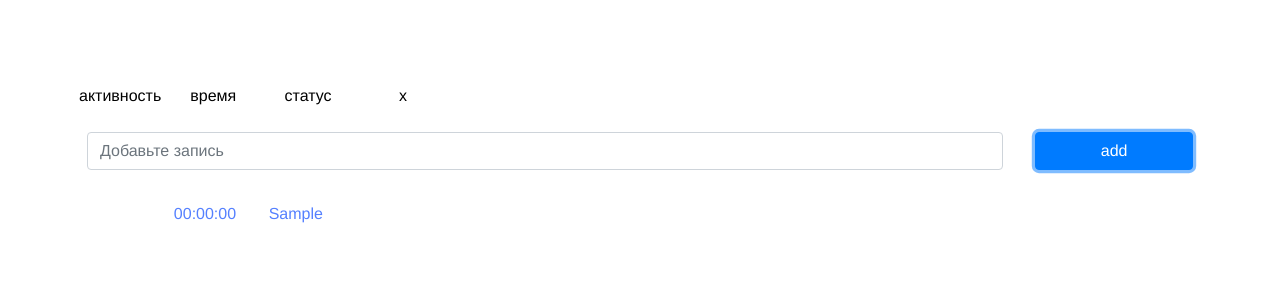
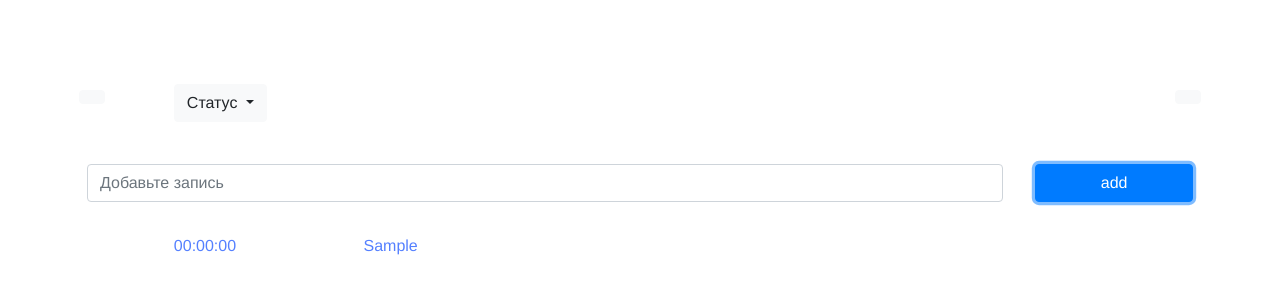
Before and after one commit to tymiles003/todo, a Vue app: page /#/ in a window 1280 px wide. Both pictures are taken after typing "Sample" into the empty fields and a click on the button "add". Shown: the top 300 px of the page. Built offline with nearby package versions, Linux system fonts and the light colour scheme.

Commit message:
сортировка

```diff
--- /dev/null
+++ b/src/components/SortDuration.vue
@@ -0,0 +1,55 @@
+<template>
+  <div class="btn btn-light" @click="handlerButton" :title="titleComputed">
+    <font-awesome-icon :icon="['far', 'clock']" />
+    <span style="opacity:0;"><font-awesome-icon v-if="showStatus===0" :icon="['fas', 'caret-up']" /></span>
+    <font-awesome-icon v-if="showStatus===1" :icon="['fas', 'caret-up']" />
+    <font-awesome-icon v-if="showStatus===2" :icon="['fas', 'caret-down']" />
+  </div>
+</template>
+
+<script>
+
+// -----other:
+import helper from '@/components/lib/todoHelpers';
+
+// -----fontAwesome:
+import FontAwesomeIcon from '@fortawesome/vue-fontawesome';
+import faSolid from '@fortawesome/fontawesome-free-solid';
+import faRegular from '@fortawesome/fontawesome-free-regular';
+import brands from '@fortawesome/fontawesome-free-brands';
+
+export default {
+  name: 'SortDuration',
+  data () {
+    return {
+      showStatus: 0,
+      maxStatus: 2
+    };
+  },
+  created () { },
+  directives: { },
+  methods: {
+    handlerButton () {
+      this.showStatus++;
+      if(this.showStatus > this.maxStatus){
+        this.showStatus = 0;
+      }
+      this.$emit('sort', this.showStatus);
+    }
+  },
+  computed: {
+    titleComputed (){
+      const sw0 = 'Отсортировать по продолжительности';
+      const sw1 = 'Отсортировано по продолжительности в порядке возрастания';
+      const sw2 = 'Отсортировано по продолжительности в порядке убывания';
+      return this.showStatus === 0?sw0:this.showStatus === 1?sw1:this.showStatus === 2?sw2:sw0;
+    }
+  },
+  components: {
+    FontAwesomeIcon,
+    faSolid,
+    faRegular,
+    brands
+  }
+};
+</script>
--- /dev/null
+++ b/src/components/SortReset.vue
@@ -0,0 +1,46 @@
+<template>
+  <div class="btn btn-light" @click="handlerButton" title="Сбросить фильтры">
+    <font-awesome-icon :icon="['fas', 'undo']" />
+  </div>
+</template>
+
+<script>
+
+// -----other:
+import helper from '@/components/lib/todoHelpers';
+
+// -----fontAwesome:
+import FontAwesomeIcon from '@fortawesome/vue-fontawesome';
+import faSolid from '@fortawesome/fontawesome-free-solid';
+import faRegular from '@fortawesome/fontawesome-free-regular';
+import brands from '@fortawesome/fontawesome-free-brands';
+
+export default {
+  name: 'SortDuration',
+  data () {
+    return {
+      showStatus: 0,
+      maxStatus: 2
+    };
+  },
+  created () { },
+  directives: { },
+  methods: {
+    handlerButton () {
+      this.showStatus++;
+      if(this.showStatus > this.maxStatus){
+        this.showStatus = 0;
+      }
+      this.$emit('sort', this.showStatus);
+    }
+  },
+  computed: {
+  },
+  components: {
+    FontAwesomeIcon,
+    faSolid,
+    faRegular,
+    brands
+  }
+};
+</script>
--- /dev/null
+++ b/src/components/SortSelectStatus.vue
@@ -0,0 +1,48 @@
+<template>
+  <div class="dropdown" title="сортировка по статусу">
+    <button class="btn btn-light dropdown-toggle" type="button" id="myDropdown" data-toggle="dropdown" aria-haspopup="true" aria-expanded="false">
+      {{label}}
+    </button>
+    <div class="dropdown-menu" aria-labelledby="myDropdown">
+      <a
+        v-for="value in values"
+        class="dropdown-item"
+        @click="selectValue"
+        href="#">{{value}}</a>
+    </div>
+  </div>
+</template>
+
+<script>
+
+// -----other:
+import helper from '@/components/lib/todoHelpers';
+
+
+
+export default {
+  name: 'SortSelectStatus',
+  data () {
+    return {
+      values: [
+        'All',
+        'Pending',
+        'Paused',
+        'Done'
+      ],
+      label: 'Статус'
+    };
+  },
+  created () { },
+  directives: { },
+  methods: {
+    selectValue (e) {
+      this.label = e.toElement.innerText;
+      this.$emit('sort', e.toElement.innerText);
+    }
+  },
+  computed: {
+  },
+  components: { }
+};
+</script>
--- a/src/components/Todo.vue
+++ b/src/components/Todo.vue
@@ -77,11 +77,11 @@ export default {
     sortByDefault () {
       this.todoList = this.$store.getters.all;
     },
-    sortByStatus () {
-      this.todoList = this.$store.getters.doneTodos;
+    sortByStatus (status) {
+      this.todoList = this.$store.getters.statusSort(status);
     },
-    sortByTime () {
-      this.todoList = this.$store.getters.timeSort;
+    sortByTime (intSortFlag) {
+      this.todoList = this.$store.getters.timeSort(intSortFlag);
     },
     addTodo (newText) {
       const trimmedText = newText.trim();
--- a/src/components/TodoItem.vue
+++ b/src/components/TodoItem.vue
@@ -13,11 +13,11 @@
       <font-awesome-icon icon="pause" />
   </div>
   <div
-    class="todo-item-time col-sm-3 col-md-2 col-lg-1 text-left pr-2 pl-2 pt-3">
+    class="todo-item-time col-sm-3 col-md-2 col-lg-2 text-left pr-2 pl-2 pt-3">
       {{todo.time.pastTime.render}}
   </div>
   <div
-    class="todo-item-text col-sm-6 col-md-7 col-lg-8 text-left pr-2 pl-2 pt-3"
+    class="todo-item-text col-sm-6 col-md-7 col-lg-7 text-left pr-2 pl-2 pt-3"
     @click="editThis"
     v-if="todo.action!==actns.EDIT"
     :title="todo.status">
--- a/src/components/TodoItemEdit.vue
+++ b/src/components/TodoItemEdit.vue
@@ -1,5 +1,5 @@
 <template>
-  <div class="col-sm-6 col-md-8 input-group pr-2 pl-2 pt-2"  v-if="todo.action===actns.EDIT">
+  <div class="col-sm-6 col-md-7 input-group pr-2 pl-2 pt-2"  v-if="todo.action===actns.EDIT">
     <input type="text" class="form-control" v-model="newText" @keydown.enter="editEnd" v-focus/>
     <div class="input-group-append">
       <button class="btn btn-outline-secondary" type="button" @click="editEnd">
--- a/src/components/TodoItemSort.vue
+++ b/src/components/TodoItemSort.vue
@@ -1,23 +1,23 @@
 <template>
-<div class="todo-item row">
+<div class="todo-item row row mb-3">
   <div
-    class="todo-item-button col-sm-1 text-center p-2">
-      активность
+    class="todo-item-text col-xs-12 col-sm-2 col-md-2 col-lg-1 text-left p-2">
+    <sort-duration
+      @sort="timeSort">
+    </sort-duration>
   </div>
   <div
-    class="todo-item-button col-sm-3 col-md-2 col-lg-1 text-center p-2"
-    @click="timeSort">
-      время
+    class="todo-item-text col-xs-12 col-sm-4 col-md-2 col-lg-2 text-left p-2">
+      <sort-select-status
+      @sort="statusSort">
+      </sort-select-status>
   </div>
   <div
-    class="todo-item-button col-sm-1 text-center p-2"
-    @click="statusSort">
-      статус
-  </div>
-  <div
-    class="todo-item-button col-sm-1 text-center p-2"
-    @click="resetSort">
-      x
+    class="todo-item-text col-xs-12 col-sm-2 col-md-2 col-lg-1 offset-sm-4 offset-md-6 offset-lg-8 text-right p-2">
+    <sort-reset
+    @sort="resetSort">
+  </sort-reset>
+
   </div>
 </div>
 </template>
@@ -31,6 +31,11 @@ import FontAwesomeIcon from '@fortawesome/vue-fontawesome';
 import faSolid from '@fortawesome/fontawesome-free-solid';
 import faRegular from '@fortawesome/fontawesome-free-regular';
 import brands from '@fortawesome/fontawesome-free-brands';
+
+// -----vue components:
+import SortSelectStatus from '@/components/SortSelectStatus';
+import SortDuration from '@/components/SortDuration';
+import SortReset from '@/components/SortReset';
 
 // -----other:
 import helper from '@/components/lib/todoHelpers';
@@ -46,12 +51,12 @@ export default {
   directives: {
   },
   methods: {
-    timeSort () {
-      this.$emit('sortbytime');
+    timeSort (intSortFlag) {
+      this.$emit('sortbytime', intSortFlag);
       // console.log(this.$store.getters.doneTodos);
     },
-    statusSort () {
-      this.$emit('sortbystatus');
+    statusSort (status) {
+      this.$emit('sortbystatus', status);
       // console.log(this.$store.getters.doneTodos);
     },
     resetSort () {
@@ -62,6 +67,9 @@ export default {
   computed: {
   },
   components: {
+    SortSelectStatus,
+    SortDuration,
+    SortReset,
     FontAwesomeIcon,
     faSolid,
     faRegular,
--- a/src/main.js
+++ b/src/main.js
@@ -5,9 +5,11 @@ import Vuex from 'vuex';
 import App from './App';
 import router from './router';
 
-// -----styles:
+// -----bootstrap:
 import 'bootstrap/dist/js/bootstrap.min.js';
 import 'bootstrap/dist/css/bootstrap.min.css';
+
+// -----styles:
 import './assets/less/common.less';
 
 import helper from '@/components/lib/todoHelpers';
@@ -35,18 +37,33 @@ const store = new Vuex.Store({
       return state.todoList.items;
     },
     timeSort (state) {
+      return (intSortFlag)=>{
         return [...state.todoList.items].sort((a, b) => {
           let at = a.time.pastTime.duration;
           let bt = b.time.pastTime.duration;
+          if(intSortFlag === 0){
+            return 0;
+          }else if(intSortFlag === 1){
             return at.as('ms') < bt.as('ms');
+          }else if(intSortFlag === 2){
+            return at.as('ms') > bt.as('ms');
+          }else{
+            return 0;
+          }
         });
+      }
     },
-    doneTodos (state) {
+    statusSort (state) {
+      const showAll = 'all'
+      return (sortByThis)=>{
         return state.todoList.items.filter((todo) => {
-        if (todo.status === helper.stats.DONE) {
+          if (todo.status === sortByThis.toLowerCase()) {
+            return todo;
+          }else if(showAll === sortByThis.toLowerCase()){
             return todo;
           }
         });
+      }
     }
   }
 });
```
Lines whose indentation alone changed are shown as unchanged.
